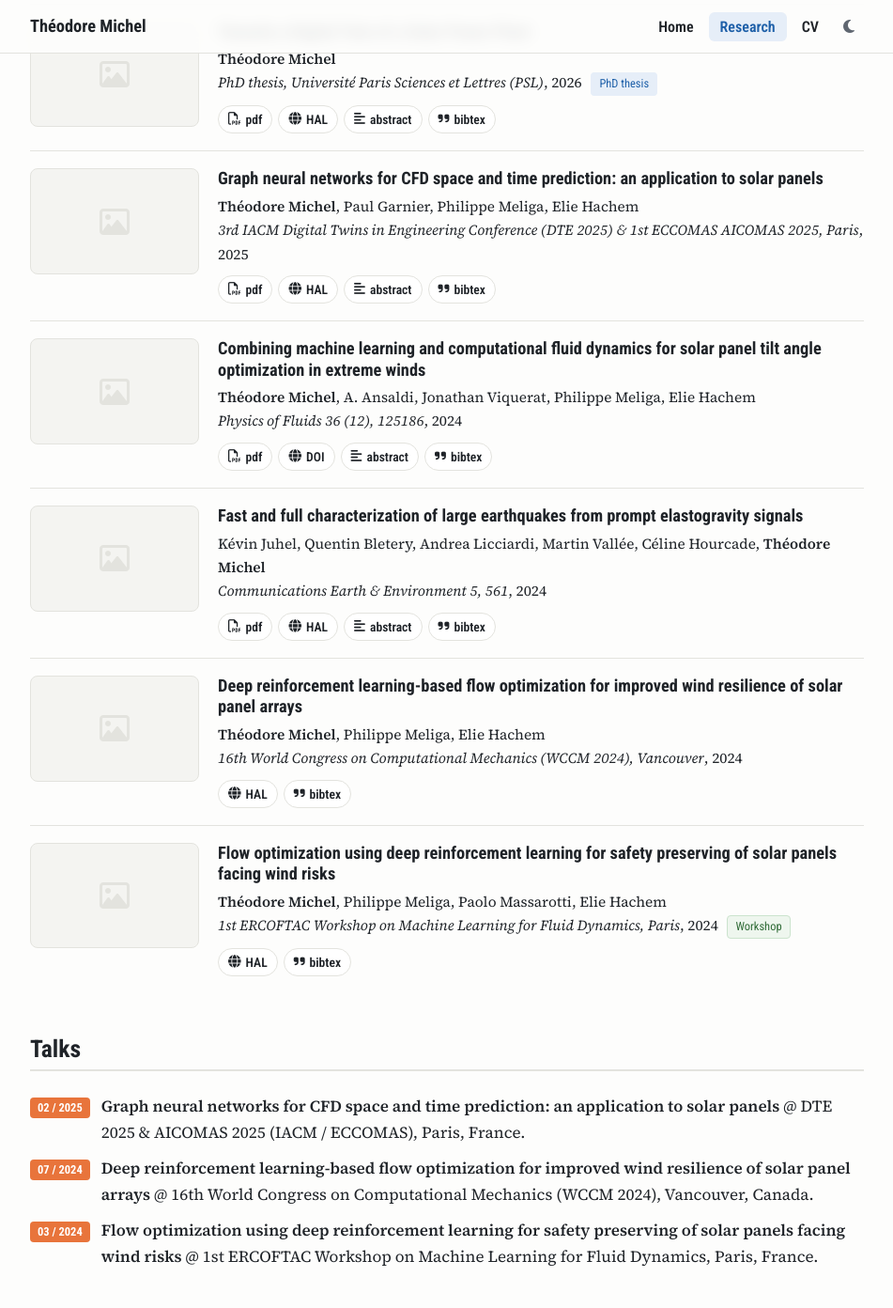
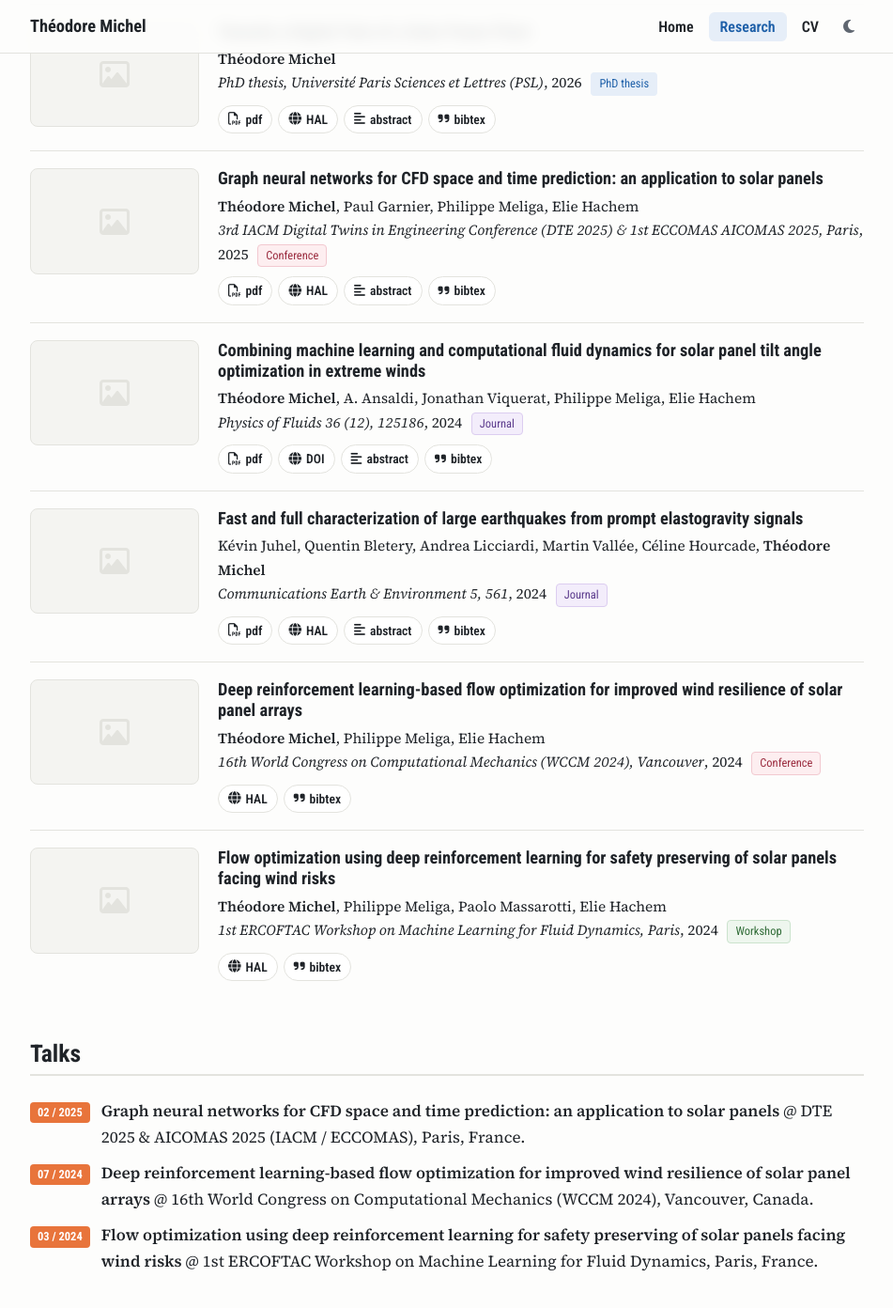
Before and after one commit to theodore-michel/theodore-michel.github.io, a Jekyll site: the page built from research/index.html, in a window 1280 px wide and 1400 px high, scrolled down 1001 px. Shown: the top 1392 px of the window at 94% size, without its empty margins (164-1115 px from the left). Built offline with Jekyll 4.4.1, drawn with Linux system fonts in a browser that asks for light colours; a style sheet for code colours, icons or effects is not loaded.

Commit message:
Add journal and conference publication tag styles

```diff
--- a/_includes/publication.html
+++ b/_includes/publication.html
@@ -21,7 +21,8 @@
     </p>
     <p class="pub-venue">
       <em>{{ pub.venue }}</em>, {{ pub.year }}{% if pub.note %} <span class="pub-note">{{ pub.note }}</span>{% endif %}
-      {% if pub.type == "preprint" %}<span class="tag tag-preprint">Preprint</span>{% elsif pub.type == "workshop" %}<span class="tag tag-workshop">Workshop</span>{% elsif pub.type == "thesis" %}<span class="tag tag-thesis">PhD thesis</span>{% endif %}
+      {% case pub.type %}{% when "journal" %}{% assign type_label = "Journal" %}{% when "conference" %}{% assign type_label = "Conference" %}{% when "workshop" %}{% assign type_label = "Workshop" %}{% when "preprint" %}{% assign type_label = "Preprint" %}{% when "thesis" %}{% assign type_label = "PhD thesis" %}{% else %}{% assign type_label = nil %}{% endcase %}
+      {% if type_label %}<span class="tag tag-{{ pub.type }}">{{ type_label }}</span>{% endif %}
     </p>
     <div class="pub-links">
       {% if pub.links.pdf %}<a class="chip" href="{{ pub.links.pdf }}" target="_blank" rel="noopener"><i class="fa-regular fa-file-pdf"></i> pdf</a>{% endif %}
--- a/assets/css/style.css
+++ b/assets/css/style.css
@@ -205,13 +205,20 @@ section { margin: 0 0 44px; }
   padding: 1px 8px; border-radius: 4px; margin-right: 4px;
   background: var(--bg-soft); color: var(--muted); border: 1px solid var(--border);
 }
-.tag-preprint { background: #fff4e5; color: #9a5b00; border-color: #f3d7a8; }
-.tag-workshop { background: #eef6ee; color: #2f6b36; border-color: #cbe3cd; }
-:root[data-theme="dark"] .tag-preprint { background: #3a2c14; color: #f0c27a; border-color: #5a4521; }
-:root[data-theme="dark"] .tag-workshop { background: #1d3121; color: #9fd3a6; border-color: #2e4a33; }
+.tag-journal    { background: #f3edfb; color: #5b3a8c; border-color: #dccdf0; }
+.tag-conference { background: #fdeef0; color: #9b2c3f; border-color: #f2c9d0; }
+.tag-workshop   { background: #eef6ee; color: #2f6b36; border-color: #cbe3cd; }
+.tag-preprint   { background: #fff4e5; color: #9a5b00; border-color: #f3d7a8; }
+.tag-thesis     { background: var(--accent-soft); color: var(--accent); border-color: transparent; }
+:root[data-theme="dark"] .tag-journal    { background: #2b2140; color: #c9b3ef; border-color: #43355f; }
+:root[data-theme="dark"] .tag-conference { background: #3a1d24; color: #f0a9b6; border-color: #5a2d37; }
+:root[data-theme="dark"] .tag-workshop   { background: #1d3121; color: #9fd3a6; border-color: #2e4a33; }
+:root[data-theme="dark"] .tag-preprint   { background: #3a2c14; color: #f0c27a; border-color: #5a4521; }
 @media (prefers-color-scheme: dark) {
-  :root:not([data-theme="light"]) .tag-preprint { background: #3a2c14; color: #f0c27a; border-color: #5a4521; }
-  :root:not([data-theme="light"]) .tag-workshop { background: #1d3121; color: #9fd3a6; border-color: #2e4a33; }
+  :root:not([data-theme="light"]) .tag-journal    { background: #2b2140; color: #c9b3ef; border-color: #43355f; }
+  :root:not([data-theme="light"]) .tag-conference { background: #3a1d24; color: #f0a9b6; border-color: #5a2d37; }
+  :root:not([data-theme="light"]) .tag-workshop   { background: #1d3121; color: #9fd3a6; border-color: #2e4a33; }
+  :root:not([data-theme="light"]) .tag-preprint   { background: #3a2c14; color: #f0c27a; border-color: #5a4521; }
 }
 
 /* ============================================================
@@ -384,4 +391,3 @@ section { margin: 0 0 44px; }
 @media (prefers-reduced-motion: reduce) {
   * { transition: none !important; scroll-behavior: auto !important; }
 }
-.tag-thesis { background: var(--accent-soft); color: var(--accent); border-color: transparent; }
```
